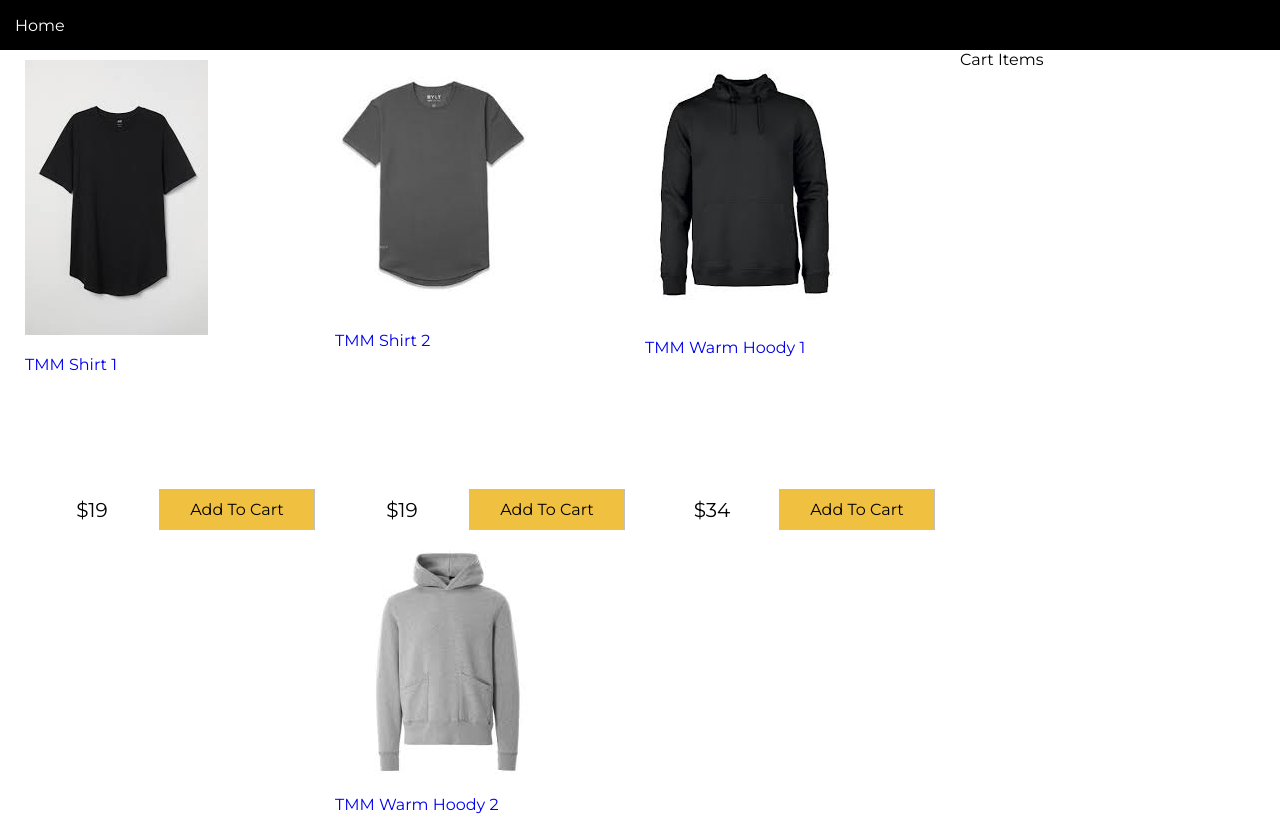
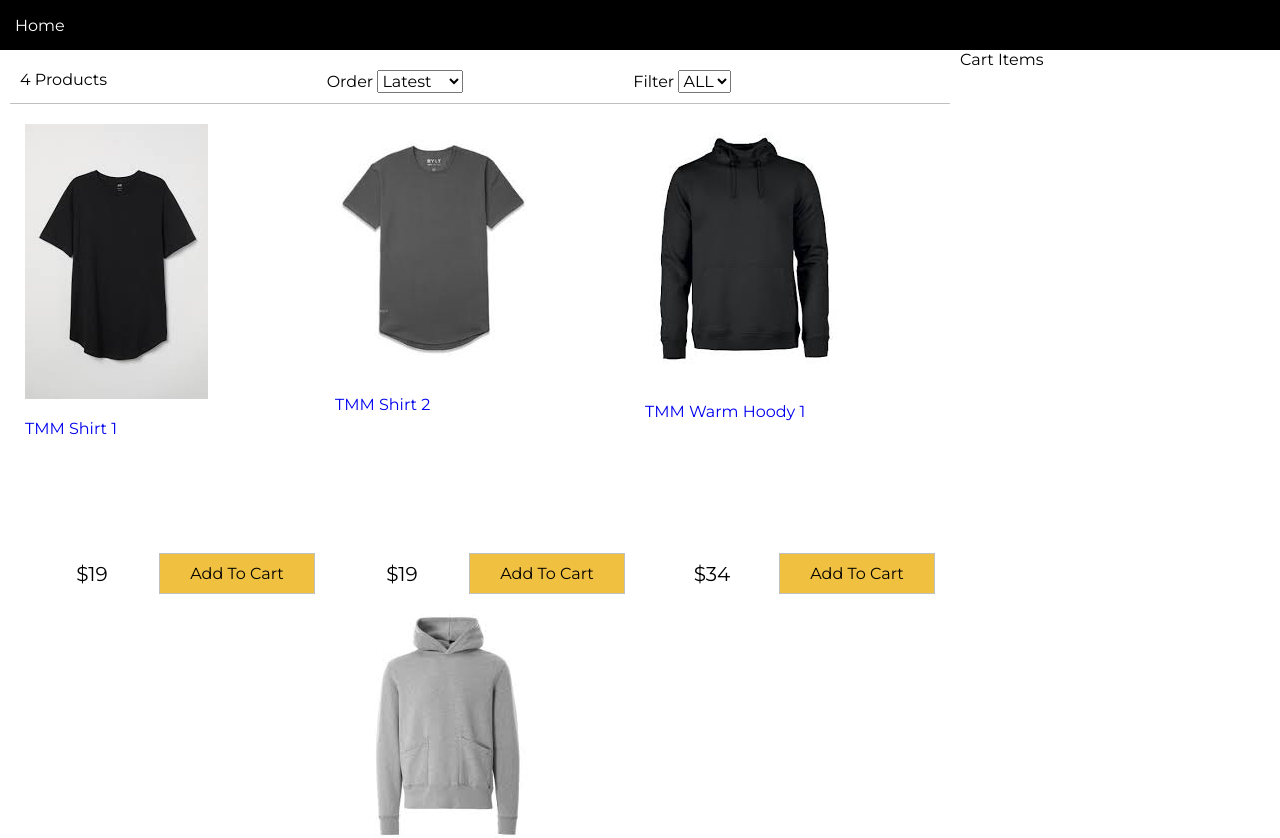
Before and after one commit to Andre-Rosolak/TMM, a React (Create React App) app: page / in a window 1280 px wide. Shown: the top 838 px of the page. Built offline with nearby package versions, Linux system fonts and the light colour scheme.

Commit message:
filter-component added

```diff
--- a/src/App.js
+++ b/src/App.js
@@ -1,7 +1,10 @@
 //feature 1
-import React from 'react';
-import Products from './components/Products';
+import React from "react";
 import data from "./data.json";
+import Products from "./components/Products";
+import Filter from "./components/Filter";
+
+
 class App extends React.Component{
   constructor(){
     super();
@@ -11,6 +14,40 @@
       sort:"",
     };
   }
+  sortProducts =(event) =>{
+    const sort= event.target.value;
+    console.log(event.target.value);
+    this.setState((state) => ({
+      sort: sort,
+      products: this.state.products.slice().sort((a,b) =>
+        sort === "lowest"
+          ? a.price > b.price
+            ? 1
+            :-1
+          : sort === "highest"
+          ? a.price < b.price
+            ? 1
+            :-1
+          : a._id < b._id
+          ? 1
+          :-1
+      )
+    }));
+  };
+  filterProducts = (event) => {
+    console.log(event.target.value);
+    if(event.target.value === ""){
+      this.setState({size: event.target.value, product: data.products});
+    }
+    else{
+      this.setState({
+        size: event.target.value,
+        products: data.products.filter(
+          product => product.availableSizes.indexOf(event.target.value) >= 0
+        ),
+      });
+    }
+  };
   render(){
   return (
     <div className="grid-container">
@@ -20,6 +57,12 @@
     <main>
       <div className="content">
         <div className="main">
+          <Filter count={this.state.products.length}
+          size={this.state.size}
+          sort={this.state.sort}
+          filterProducts={this.filterProducts}
+          sortProducts={this.sortProducts}>
+          </Filter>
           <Products products={this.state.products}></Products>
         </div>
         <div className="sidebar">
--- /dev/null
+++ b/src/components/Filter.js
@@ -0,0 +1,28 @@
+import React, { Component } from 'react'
+
+export default class Filter extends Component {
+    render() {
+        return (
+            <div className="filter">
+            <div className="filter-result">{this.props.count} Products{" "}</div>
+            <div className="filter-sort">Order{" "}
+                <select value={this.props.order} onChange={this.props.sortProducts}>
+                    <option value="">Latest</option>
+                    <option value="lowest">Lowest</option>
+                    <option value="highest">Highest</option>
+                </select>
+            </div>
+            <div className="filter-size">Filter{" "}
+                <select value={this.props.size} onChange={this.props.filterProducts}>
+                    <option value='ALL'>ALL</option>
+                    <option value='XS'>XS</option>
+                    <option value='S'>S</option>
+                    <option value='M'>M</option>
+                    <option value='L'>L</option>
+                    <option value='XL'>XL</option>
+                    <option value='XXL'>XXL</option>
+                </select>
+            </div>
+        </div>
+        )}
+}
--- a/src/data.json
+++ b/src/data.json
@@ -1,5 +1,6 @@
 {
-    "products":[{
+    "products":[
+        {
             "_id": "shirt1",
             "title": "TMM Shirt 1",
             "description": "black and white with logo",
--- a/src/index.css
+++ b/src/index.css
@@ -110,3 +110,14 @@
 .button.primary{
   background-color: #f0c040;
 }
+.filter{
+  display: flex;
+  justify-content: space-between;
+  padding: 1rem;
+  margin: 1rem;
+  border-bottom: 0.1rem #c0c0c0 solid;
+
+}
+.filter div{
+  flex: 1;
+}
```
Lines whose indentation alone changed are shown as unchanged.
